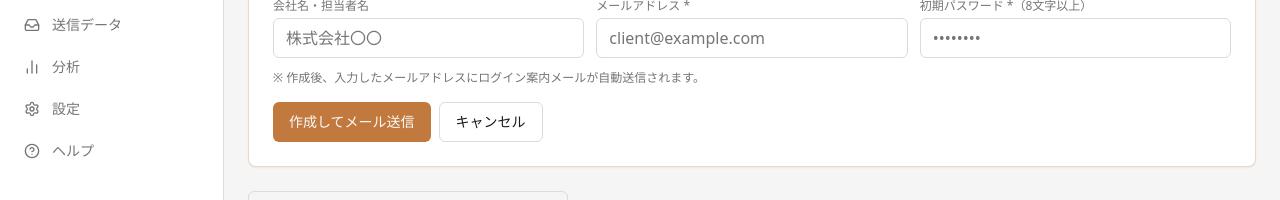
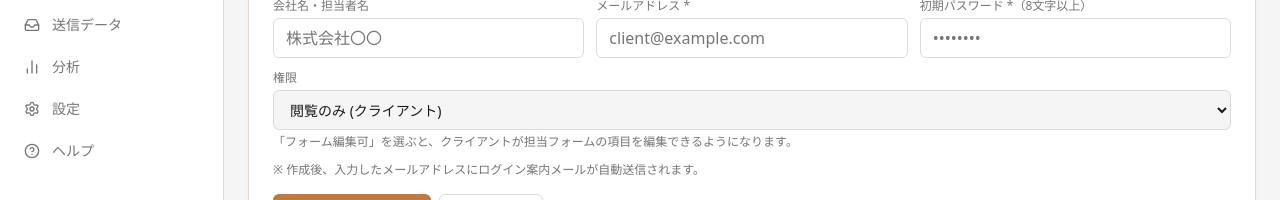
Before and after one commit to okamura-cen/ContactHub, a Next.js app: page /clients in a window 1280 px wide. Both pictures are taken after a click on the button "クライアントを追加". Shown: the part 163-363 px from the top of the page. Built offline with nearby package versions, Linux system fonts and the light colour scheme; no server answers.

Commit message:
feat: クライアント作成フォームに権限セレクトを追加

```diff
--- a/app/(dashboard)/clients/page.tsx
+++ b/app/(dashboard)/clients/page.tsx
@@ -21,7 +21,7 @@ interface ClientRelation {
   }
 }
 
-const emptyForm = { name: '', email: '', password: '' }
+const emptyForm = { name: '', email: '', password: '', role: 'CLIENT' as 'CLIENT' | 'CLIENT_EDITOR' }
 
 export default function ClientsPage() {
   const router = useRouter()
@@ -131,6 +131,20 @@ export default function ClientsPage() {
                 />
               </div>
             </div>
+            <div>
+              <label className="text-xs text-[hsl(var(--muted-foreground))] mb-1 block">権限</label>
+              <select
+                value={form.role}
+                onChange={(e) => setForm({ ...form, role: e.target.value as 'CLIENT' | 'CLIENT_EDITOR' })}
+                className="w-full h-10 rounded-md border border-[hsl(var(--border))] bg-[hsl(var(--background))] px-3 text-sm"
+              >
+                <option value="CLIENT">閲覧のみ (クライアント)</option>
+                <option value="CLIENT_EDITOR">フォーム編集可 (編集者クライアント)</option>
+              </select>
+              <p className="text-xs text-[hsl(var(--muted-foreground))] mt-1">
+                「フォーム編集可」を選ぶと、クライアントが担当フォームの項目を編集できるようになります。
+              </p>
+            </div>
             <p className="text-xs text-[hsl(var(--muted-foreground))]">
               ※ 作成後、入力したメールアドレスにログイン案内メールが自動送信されます。
             </p>
```
